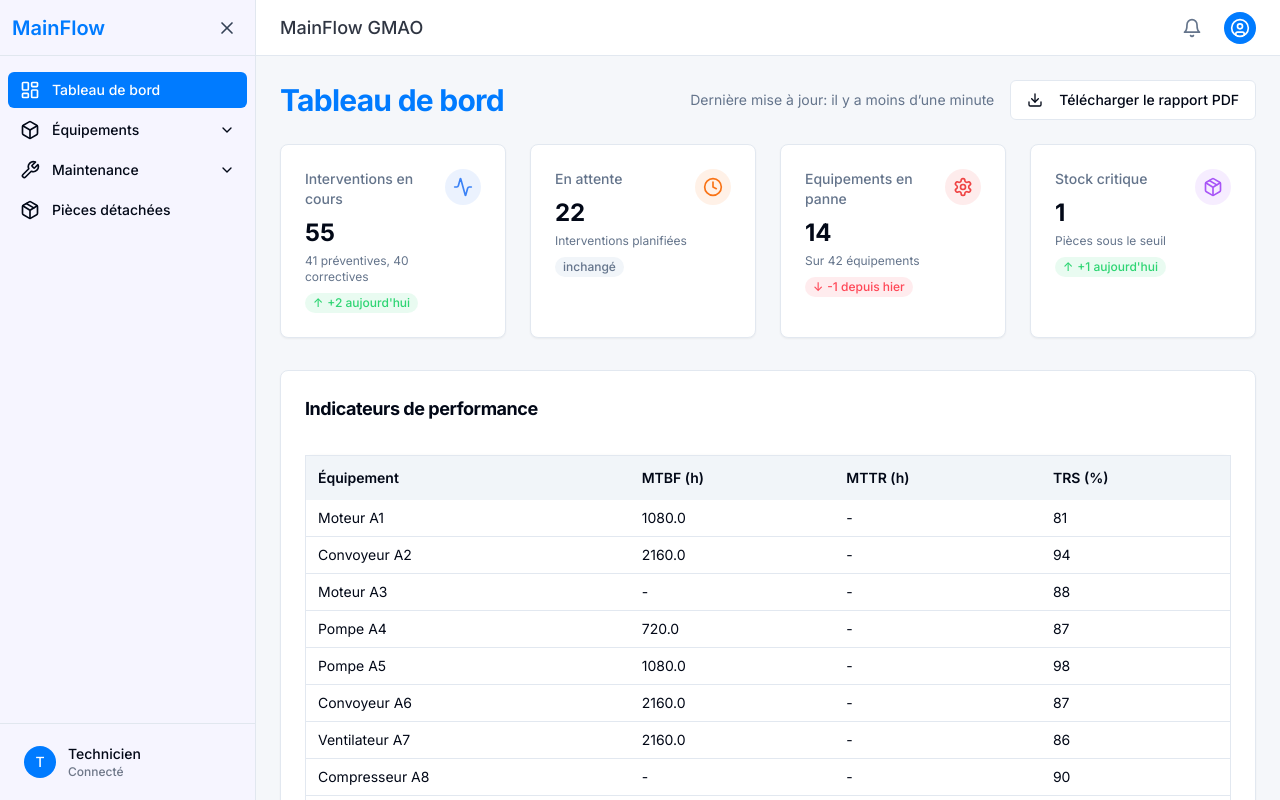
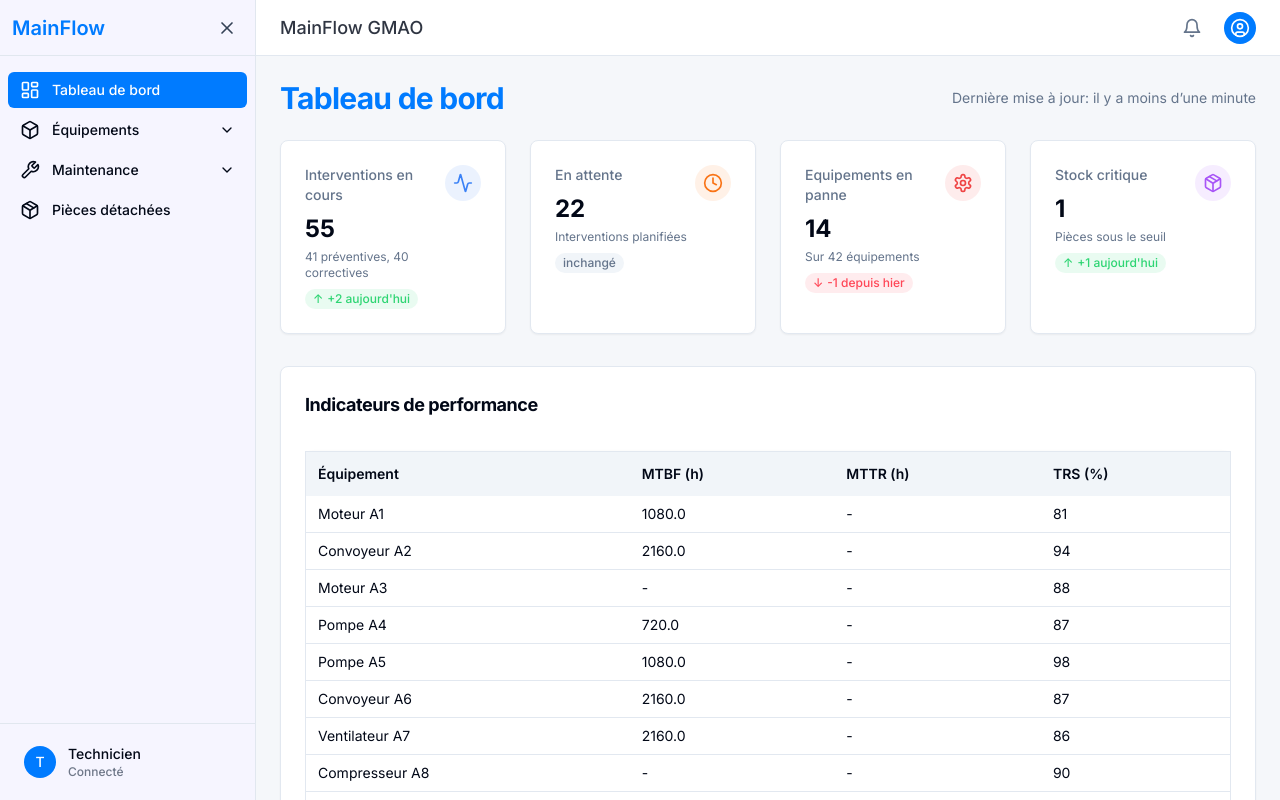
Before and after one commit to warf23/GMAO_ENSAM, a React (Vite) app: page / in a window 1280 px wide. Built offline with nearby package versions, Linux system fonts and the light colour scheme.

Commit message:
Remove PDF generation feature

```diff
--- a/src/components/dashboard/PdfDownloadButton.tsx
+++ /dev/null
@@ -1,41 +0,0 @@
-
-import { Button } from "@/components/ui/button";
-import { Download } from "lucide-react";
-import * as jsPDF from "jspdf";
-import html2canvas from "html2canvas";
-import { useRef } from "react";
-
-type PdfDownloadButtonProps = {
-  reportRef: React.RefObject<HTMLDivElement>;
-};
-
-export function PdfDownloadButton({ reportRef }: PdfDownloadButtonProps) {
-  const handleDownloadPDF = async () => {
-    if (!reportRef.current) return;
-    const doc = new jsPDF.jsPDF("p", "mm", "a4");
-    // html2canvas scale prop is correct, but TS types are outdated, so override:
-    const canvas = await html2canvas(reportRef.current as HTMLElement, { scale: 2, backgroundColor: "#fff" } as any);
-    // getImageProperties isn't typed in older types, so we check and fallback
-    const imgData = canvas.toDataURL("image/png");
-    const pdfWidth = 210,
-      pdfHeight = 297;
-    let imgProps: { width: number; height: number };
-    if ("getImageProperties" in doc) {
-      // Using any here to suppress typing issues with jsPDF older type declarations
-      imgProps = (doc as any).getImageProperties(imgData);
-    } else {
-      // fallback
-      imgProps = { width: canvas.width, height: canvas.height };
-    }
-    const imgWidth = pdfWidth;
-    const imgHeight = (imgProps.height * pdfWidth) / imgProps.width;
-    doc.addImage(imgData, "PNG", 0, 0, imgWidth, Math.min(imgHeight, pdfHeight - 10));
-    doc.save("rapport-tableau-de-bord.pdf");
-  };
-  return (
-    <Button onClick={handleDownloadPDF} variant="outline">
-      <Download className="mr-2" />
-      Télécharger le rapport PDF
-    </Button>
-  );
-}
--- a/src/pages/Dashboard.tsx
+++ b/src/pages/Dashboard.tsx
@@ -1,4 +1,3 @@
-
 import { useState, useEffect, useRef } from 'react';
 import { Card, CardHeader, CardContent, CardTitle } from '@/components/ui/card';
 import { fr } from 'date-fns/locale';
@@ -11,7 +10,6 @@ import {
 } from '@/utils/dataUtils';
 import { ParetoChart } from '@/components/dashboard/ParetoChart';
 import { IndicateurTable } from '@/components/dashboard/indicators/IndicateurTable';
-import { PdfDownloadButton } from '@/components/dashboard/PdfDownloadButton';
 import { StatsGrid } from '@/components/dashboard/StatsGrid';
 import { DashboardTabs } from "@/components/dashboard/DashboardTabs";
 
@@ -87,7 +85,6 @@ const Dashboard = () => {
           <span className="text-sm text-muted-foreground">
             Dernière mise à jour: {formatDistanceToNow(new Date(), { addSuffix: true, locale: fr })}
           </span>
-          <PdfDownloadButton reportRef={reportRef} />
         </div>
       </div>
       <div ref={reportRef} className="space-y-8">
```
